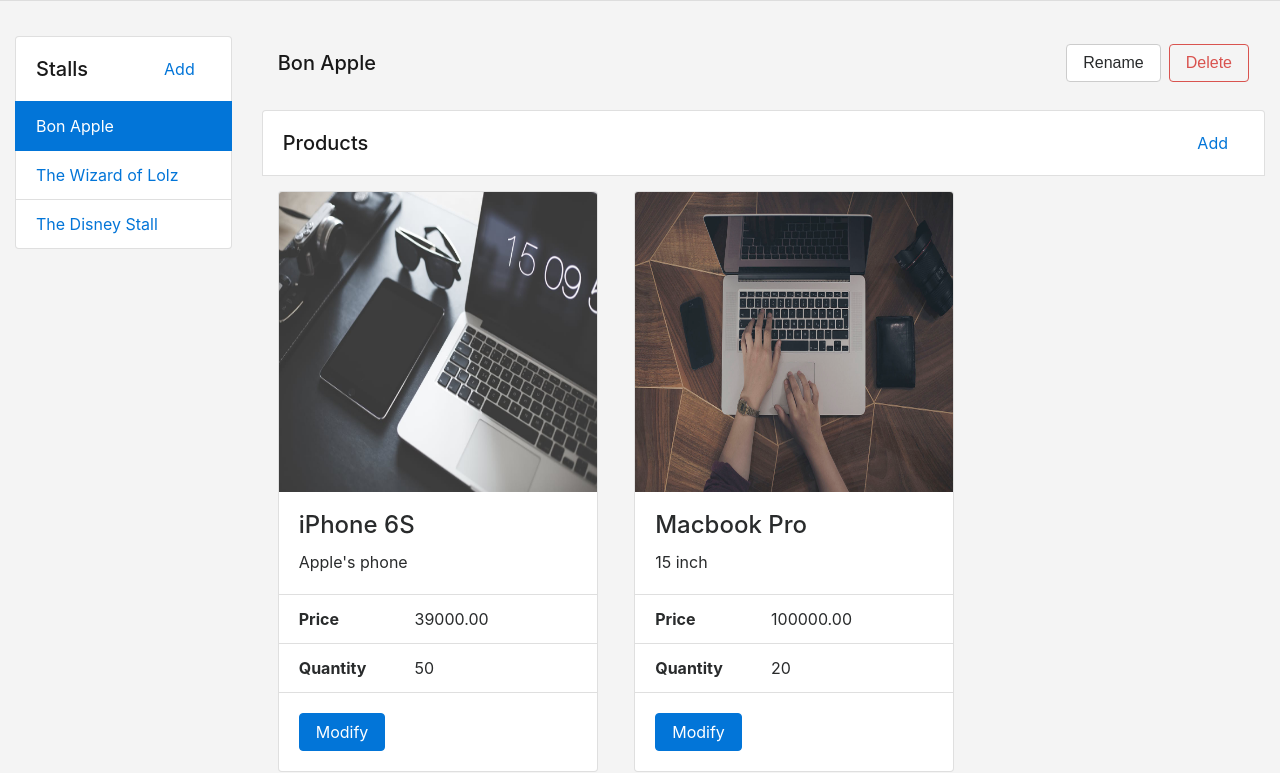
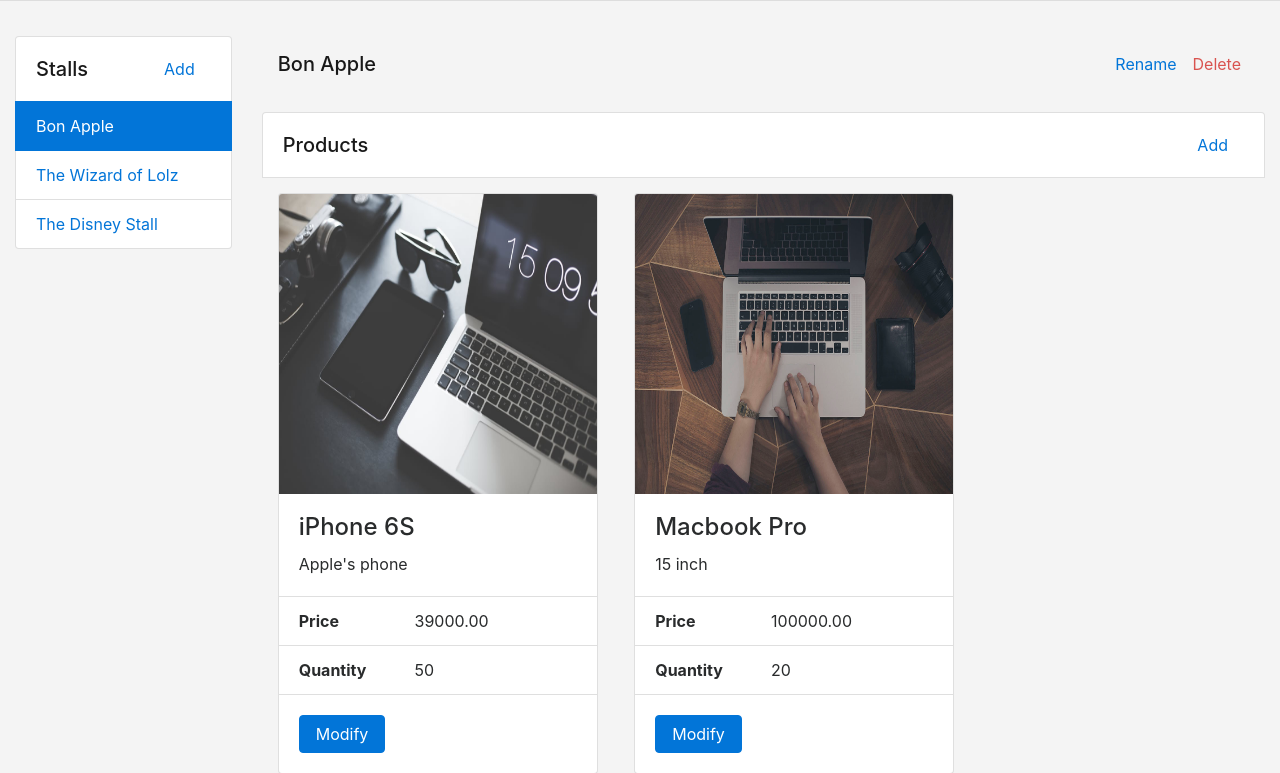
Before and after one commit to kahihia/ad2, a Django app: page /entity-management/stalls/1/ in a window 1280 px wide. Shown: the part 56-829 px from the top of the page. Run offline with Django 3.2, Linux system fonts and the light colour scheme; a user stored in the database is signed in; data comes from the database, SQL or seed files in the repository; both versions use the stored data as it was after the commit; some libraries are stand-ins or nearby versions.

Commit message:
Fixed entity management responsiveness

```diff
--- a/templates/entity_management.html
+++ b/templates/entity_management.html
@@ -114,17 +114,30 @@
 
         {% if active_stall %}
             <nav class="navbar navbar-toggleable-md navbar-light" id="stall-navbar">
+                <button class="navbar-toggler navbar-toggler-right" type="button" data-toggle="collapse"
+                        data-target="#stall-controls" aria-controls="stall-controls"
+                        aria-expanded="false"
+                        aria-label="Toggle navigation">
+                    <span class="navbar-toggler-icon"></span>
+                </button>
+
                 <h1 class="navbar-nav navbar-brand mr-auto">
                     {{ active_stall.name }}
                 </h1>
 
-                <button class="nav-item mr-sm-2 nav-link btn btn-secondary" href="#" data-toggle="modal"
-                        data-target="#rename-stall-modal">Rename
-                </button>
+                <div class="collapse navbar-collapse" id="stall-controls">
+                    <div class="w-100 mr-auto"></div>
+                    <ul class="navbar-nav">
+                        <li class="nav-item">
+                            <a class="nav-link text-primary" href="#" data-toggle="modal"
+                               data-target="#rename-stall-modal">Rename</a>
+                        </li>
+                        <li class="nav-item">
+                            <a class="nav-link text-danger" href="#" data-toggle="modal" data-target="#confirm-delete-stall-modal">Delete</a>
+                        </li>
+                    </ul>
+                </div>
 
-                <button class="nav-item nav-link btn btn-outline-danger" href="#" data-toggle="modal"
-                        data-target="#confirm-delete-stall-modal">Delete
-                </button>
             </nav>
 
         {% endif %}
@@ -378,13 +391,15 @@
                     <div class="modal-body container">
                         <div class="input-group form-group row">
                             <label for="edit-product-name-input" class="col-sm-4 col-form-label">Product name</label>
-                            <input type="text" class="form-control" name="name" id="edit-product-name-input-{{ product.id }}" value="{{ product.name }}">
+                            <input type="text" class="form-control" name="name"
+                                   id="edit-product-name-input-{{ product.id }}" value="{{ product.name }}">
                         </div>
 
                         <div class="input-group form-group row">
                             <label for="edit-product-price-input" class="col-sm-4 col-form-label">Price</label>
                             <span class="input-group-addon">₱</span>
-                            <input type="text" class="form-control" name="price" id="edit-product-price-input-{{ product.id }}" value="{{ product.price }}">
+                            <input type="text" class="form-control" name="price"
+                                   id="edit-product-price-input-{{ product.id }}" value="{{ product.price }}">
                         </div>
 
                         <div class="input-group form-group row">
@@ -396,20 +411,25 @@
 
                         <div class="input-group form-group row">
                             <label for="edit-product-quantity-input" class="col-sm-4 col-form-label">Quantity</label>
-                            <input type="text" class="form-control" name="quantity" id="edit-product-quantity-input-{{ product.id }}" value="{{ product.quantity }}">
+                            <input type="text" class="form-control" name="quantity"
+                                   id="edit-product-quantity-input-{{ product.id }}" value="{{ product.quantity }}">
                         </div>
 
                         <div class="input-group form-group row">
                             <label for="edit-product-photo-input" class="col-sm-4 col-form-label">Display Photo</label>
                             <label class="custom-file">
-                                <input type="file" id="edit-product-photo-{{ product.id }}" class="custom-file-input" name="photo">
+                                <input type="file" id="edit-product-photo-{{ product.id }}" class="custom-file-input"
+                                       name="photo">
                                 <span class="custom-file-control"></span>
                             </label>
                         </div>
                     </div>
 
                     <div class="modal-footer">
-                        <button id="edit-product-button-{{ product.id }}" type="submit" class="btn btn-primary edit-product-button" onclick="editProduct({{ product.id }})">Save Changes</button>
+                        <button id="edit-product-button-{{ product.id }}" type="submit"
+                                class="btn btn-primary edit-product-button" onclick="editProduct({{ product.id }})">Save
+                            Changes
+                        </button>
                         <button type="button" class="btn btn-secondary" data-dismiss="modal">Cancel</button>
                     </div>
 
```
Also changed, not shown: db.sqlite3. Lines whose indentation alone changed are shown as unchanged.
